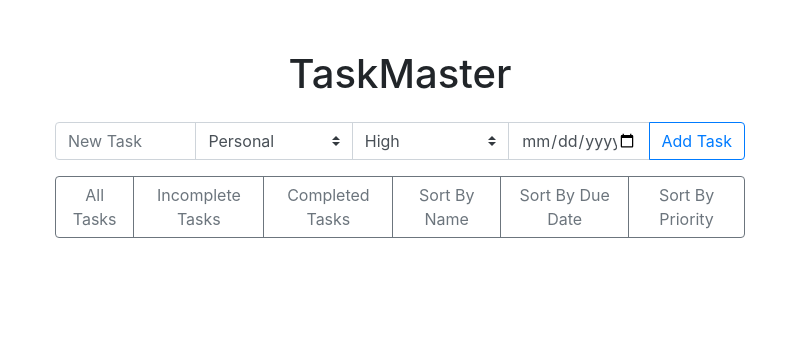
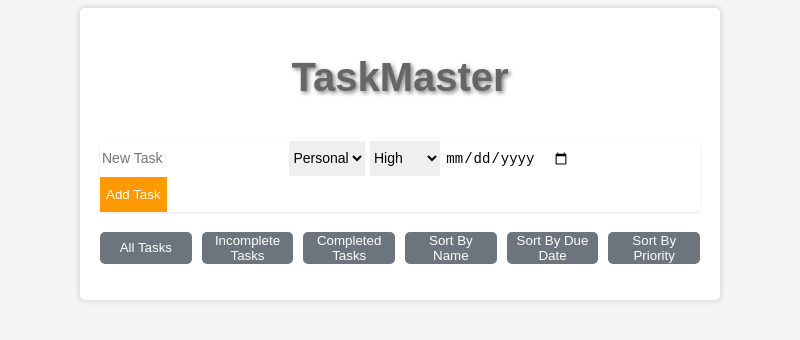
Before and after one commit to PatrickAttankurugu/to-do, an Electron app: page index.html in a window 800 px wide. Drawn offline with nearby package versions, Linux system fonts and the light colour scheme; no server answers.

Commit message:
improve UI

```diff
--- a/index.html
+++ b/index.html
@@ -4,13 +4,12 @@
     <meta charset="UTF-8">
     <title>TaskMaster</title>
     <link rel="stylesheet" type="text/css" href="styles.css">
-    <link rel="stylesheet" href="https://stackpath.bootstrapcdn.com/bootstrap/4.5.0/css/bootstrap.min.css">
   </head>
   <body>
     <div class="container">
       <h1 class="text-center my-4">TaskMaster</h1>
       <div class="input-group mb-3">
-        <input id="taskInput" type="text" class="form-control" placeholder="New Task">
+        <input id="taskInput" type="text" class="form-control form-control-lg" placeholder="New Task">
         <select id="categorySelect" class="custom-select">
           <option value="Personal">Personal</option>
           <option value="Work">Work</option>
@@ -23,7 +22,7 @@
         </select>
         <input id="dueDateInput" type="date" class="form-control">
         <div class="input-group-append">
-          <button id="addTaskButton" class="btn btn-outline-primary">Add Task</button>
+          <button id="addTaskButton" class="btn btn-primary">Add Task</button>
         </div>
       </div>
       <div class="btn-group mb-3" role="group">
@@ -34,7 +33,7 @@
         <button id="sortByDueDateButton" class="btn btn-outline-secondary">Sort By Due Date</button>
         <button id="sortByPriorityButton" class="btn btn-outline-secondary">Sort By Priority</button>
       </div>
-      <ul id="taskList" class="list-group"></ul>
+      <ul id="taskList" class="task-list"></ul>
     </div>
     <script src="renderer.js"></script>
   </body>
--- a/styles.css
+++ b/styles.css
@@ -1,36 +1,149 @@
 body {
-    background-color: #f5f5f5;
+    background-color: #F5F5F5;
+    font-family: Arial, sans-serif;
 }
 
 .container {
     max-width: 600px;
     margin: 50px auto;
+    padding: 20px;
+    background-color: #fff;
+    box-shadow: 0px 4px 10px rgba(0,0,0,0.1);
+    border-radius: 5px;
+}
+h1.text-center.my-4 {
+    text-align: center;
+    color: #666666; /* Changes the text color to a deep blue. */
+    font-size: 2.5em; /* Increases the font size. */
+    text-shadow: 2px 2px 4px rgba(0, 0, 0, 0.5); /* Gives the text a slight shadow, making it pop out from the background. */
+    margin-bottom: 40px !important; /* Increases the space between the heading and the elements below it. */
 }
 
-  input, select, button {
-    margin-top: 10px;
+
+h1.text-center {
+    color: #333;
+    margin-bottom: 40px;
 }
 
-  .task {
-    margin-top: 20px;
-    background-color: white;
-    padding: 20px;
-    border-radius: 5px;
-    box-shadow: 0 0 10px rgba(0,0,0,0.1);
+body {
+    background-color: #f5f5f5;
+    font-family: Arial, sans-serif;
 }
 
-  .task .task-name {
-    font-weight: bold;
+.container {
+    max-width: 600px;
+    margin: auto;
+    padding: 20px;
+    box-shadow: 0px 0px 5px 2px rgba(0,0,0,0.1);
+    background-color: white;
+    border-radius: 5px;
 }
 
-  .task .task-category, .task .task-priority, .task .task-dueDate {
-    margin-right: 20px;
+.input-group.mb-3 {
+    box-shadow: 0 1px 3px rgba(0,0,0,0.1);
+    border-radius: 5px;
 }
 
-  .task .task-done {
-    float: right;
+.input-group.mb-3 .form-control, .input-group.mb-3 .custom-select {
+    height: 35px;
+    border-radius: 0;
+    border: none;
+    font-size: 14px;
 }
 
-  .done {
-    text-decoration: line-through;
+.input-group.mb-3 .btn {
+    height: 35px;
+    border-radius: 0;
+    background-color: #ff9900;
+    color: white;
+    border: none;
+    transition: background-color 0.3s ease;
 }
+
+.input-group.mb-3 .btn:hover {
+    background-color: #ff9900;
+}
+
+.btn-group.mb-3 {
+    display: flex;
+    justify-content: space-between;
+    margin-top: 20px;
+}
+
+.btn-group.mb-3 .btn {
+    flex: 1;
+    margin-right: 10px;
+    border-radius: 5px;
+    border: none;
+    background-color: #6c757d;
+    color: white;
+    transition: background-color 0.3s ease;
+}
+
+.btn-group.mb-3 .btn:last-child {
+    margin-right: 0;
+}
+
+.btn-group.mb-3 .btn:hover {
+    background-color: #5a6268;
+}
+
+
+
+
+.task-list {
+    list-style: none;
+    padding: 0;
+}
+
+.task-list li {
+    display: flex;
+    justify-content: space-between;
+    align-items: center;
+    margin-bottom: 15px;
+    padding: 15px;
+    border: 1px solid #cccccc;
+    border-radius: 5px;
+    background-color: #f8f9fa;
+}
+
+.task-list li span {
+    flex-grow: 1;
+    margin-right: 10px;
+}
+
+.task-list li button {
+    margin-left: 10px;
+    padding: 5px 10px;
+    border: none;
+    border-radius: 5px;
+    cursor: pointer;
+    transition: background-color 0.3s;
+}
+
+.task-list li button.complete {
+    color: #ffffff;
+    background-color: #28a745;
+}
+
+.task-list li button.complete:hover {
+    background-color: #1e7e34;
+}
+
+.task-list li button.edit {
+    color: #ffffff;
+    background-color: #ffc107;
+}
+
+.task-list li button.edit:hover {
+    background-color: #d39e00;
+}
+
+.task-list li button.delete {
+    color: #ffffff;
+    background-color: #dc3545;
+}
+
+.task-list li button.delete:hover {
+    background-color: #bd2130;
+}
--- a/tasks.json
+++ b/tasks.json
@@ -1 +1 @@
-[{"name":"Call someone","category":"Personal","priority":"High","dueDate":"2023-07-26"},{"name":"Call someone","category":"Work","priority":"High","dueDate":"2023-07-26"},{"name":"Call Jane","category":"Work","priority":"High","dueDate":"2023-07-26"}]
+[{"name":"something here","category":"Work","priority":"High","dueDate":"2023-07-26"},{"name":"Another thing here","category":"Church","priority":"Medium","dueDate":"2023-07-26"},{"name":"what here","category":"Church","priority":"Medium","dueDate":"2023-07-26"},{"name":"who here","category":"Church","priority":"Medium","dueDate":"2023-07-26"},{"name":"What do we have here","category":"Church","priority":"Medium","dueDate":"2023-07-26"}]
```
Also changed, not shown: README.md. Lines whose indentation alone changed are shown as unchanged.
